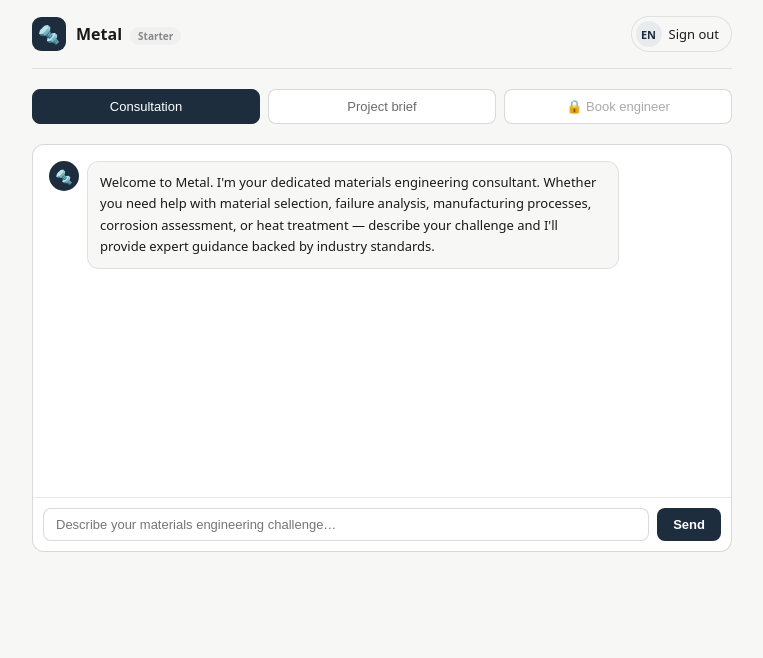
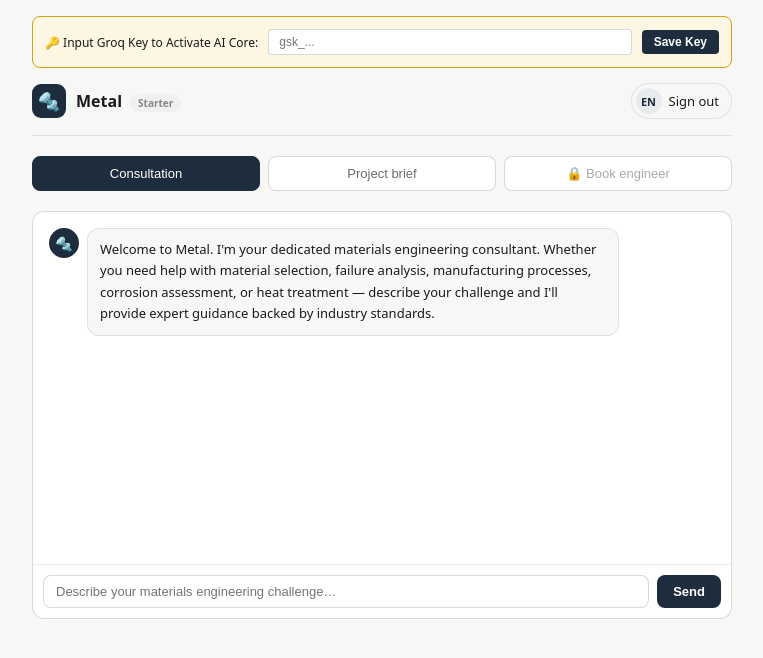
Before and after one commit to AlebiosuTemitayo/Metal_AI_Platform, a React (Vite) app: page / in a window 1280 px wide. Both pictures are taken after a click on the button "Get started free". Shown: the top 658 px of the page, without its empty margins (258-1021 px from the left). Built offline with nearby package versions, Linux system fonts and the light colour scheme.

Commit message:
Update App.jsx

```diff
--- a/src/App.jsx
+++ b/src/App.jsx
@@ -70,11 +70,11 @@ function renderMarkdown(text) {
 
 // ── 100% FREE GROQ API ENGINE ──────────────────────────────
 async function callGroqFree(messages, systemPrompt) {
-  // Reads the hidden api key from Vercel's environment setup
-  const apiKey = import.meta.env.VITE_GROQ_API_KEY;
+  // Checks Vercel environment variables OR local browser session memory
+  const apiKey = import.meta.env.VITE_GROQ_API_KEY || localStorage.getItem("LOCAL_GROQ_KEY");
 
   if (!apiKey) {
-    throw new Error("API Key setup missing. Please read instructions.");
+    throw new Error("API Key setup missing.");
   }
 
   const formattedMessages = [
@@ -82,14 +82,14 @@ async function callGroqFree(messages, systemPrompt) {
     ...messages
   ];
 
-  const res = await fetch("https://api.groq.com/openai/v1/chat/completions", {
+  const res = await fetch("https://groq.com", {
     method: "POST",
     headers: {
       "Content-Type": "application/json",
       "Authorization": `Bearer ${apiKey}`
     },
     body: JSON.stringify({
-      model: "llama3-70b-8192", // High-tier free open-source reasoning engine
+      model: "llama3-70b-8192",
       messages: formattedMessages,
       temperature: 0.2,
       max_tokens: 1200
@@ -100,6 +100,7 @@ async function callGroqFree(messages, systemPrompt) {
   const data = await res.json();
   return data.choices[0].message.content || "";
 }
+
 
 // ── Styles ──────────────────────────────────────────────
 const S = {
@@ -351,12 +352,28 @@ function EngineerPanel({ plan }) {
 
 function Dashboard({ plan, onBack }) {
   const [tab, setTab] = useState("consult");
+  const [tempKey, setTempKey] = useState("");
   const planInfo = PLANS.find((p) => p.id === plan);
-  const tierColors = { free: { bg: "#f0f0f0", color: "#888" }, pro: { bg: "#e8f4fd", color: "#1a6fa0" }, max: { bg: S.goldLight, color: S.gold } };
-  const tc = tierColors[plan];
+  const tc = { free: { bg: "#f0f0f0", color: "#888" }, pro: { bg: "#e8f4fd", color: "#1a6fa0" }, max: { bg: S.goldLight, color: S.gold } }[plan];
+
+  const saveLocalKey = () => {
+    if(!tempKey.trim().startsWith("gsk_")) { alert("Please enter a valid Groq key starting with gsk_"); return; }
+    localStorage.setItem("LOCAL_GROQ_KEY", tempKey.trim());
+    alert("API Configuration Saved! Refreshing window...");
+    window.location.reload();
+  };
 
   return (
     <div style={{ fontFamily: "system-ui, sans-serif", padding: "1rem 0", maxWidth: 700, margin: "0 auto" }}>
+      {/* 🛠️ SECURE CLIENT CONFIGURATION MODAL BAR */}
+      {!localStorage.getItem("LOCAL_GROQ_KEY") && (
+        <div style={{ background: S.goldLight, border: `1px solid ${S.goldMid}`, borderRadius: S.radiusMd, padding: 12, marginBottom: 15, display: "flex", gap: 10, alignItems: "center" }}>
+          <span style={{ fontSize: 12, color: S.text, fontWeight: 500 }}>🔑 Input Groq Key to Activate AI Core:</span>
+          <input type="password" value={tempKey} onChange={(e) => setTempKey(e.target.value)} placeholder="gsk_..." style={{ flex: 1, padding: "5px 10px", fontSize: 12, borderRadius: 4, border: `1px solid ${S.border2}` }} />
+          <button onClick={saveLocalKey} style={{ background: S.steel, color: "#fff", border: "none", padding: "5px 12px", borderRadius: 4, fontSize: 12, fontWeight: 600, cursor: "pointer" }}>Save Key</button>
+        </div>
+      )}
+
       <div style={{ display: "flex", alignItems: "center", justifyContent: "space-between", paddingBottom: "1rem", borderBottom: `0.5px solid ${S.border}`, marginBottom: "1.25rem" }}>
         <div style={{ display: "flex", alignItems: "center", gap: 10 }}>
           <div style={{ width: 34, height: 34, borderRadius: 9, background: S.steel, display: "flex", alignItems: "center", justifyContent: "center", fontSize: 18 }}>🔩</div>
```
